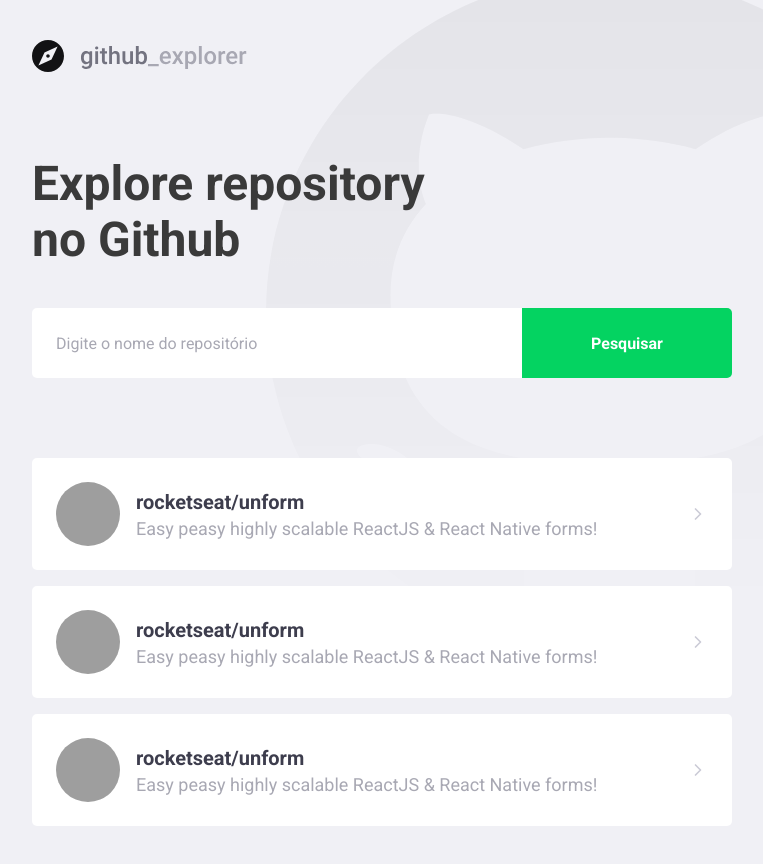
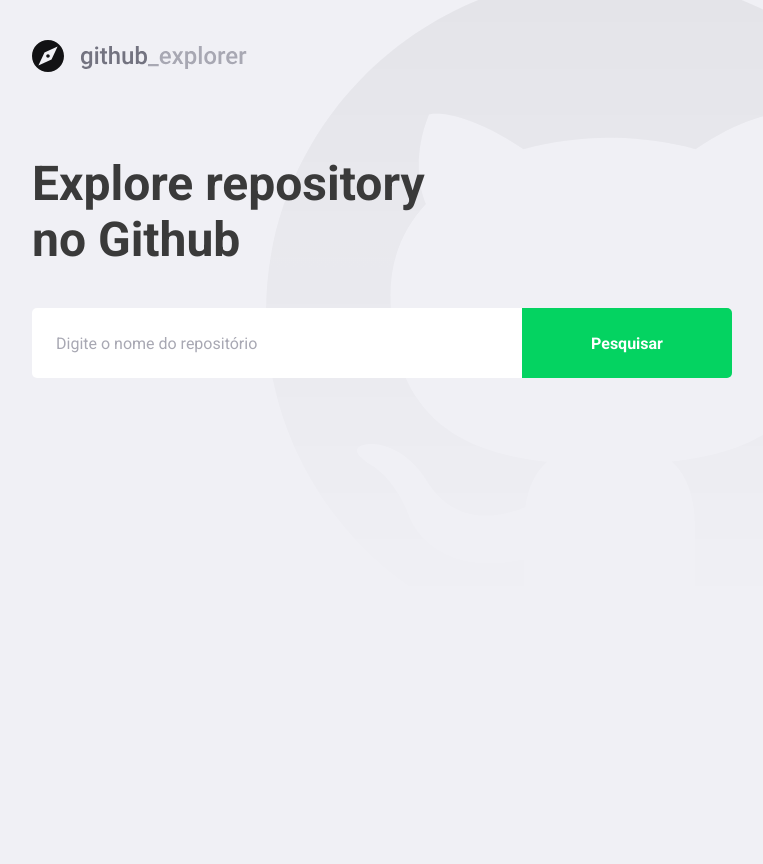
Before and after one commit to bessache/go_stack_bootcamp11-s3-primeiro-projeto-react-New, a React (Create React App) app: page / in a window 1280 px wide. Shown: the whole page, without its empty margins (148-911 px from the left). After the commit the page ends 800 px from the top, so only its background shows below. Built offline with nearby package versions, Linux system fonts and the light colour scheme; grey boxes are pictures that could not be loaded.

Commit message:
commit aula conectando api

```diff
--- a/package.json
+++ b/package.json
@@ -10,6 +10,7 @@
     "@types/node": "^12.0.0",
     "@types/react": "^16.9.0",
     "@types/react-dom": "^16.9.0",
+    "axios": "^0.19.2",
     "polished": "^3.5.2",
     "react": "^16.13.1",
     "react-dom": "^16.13.1",
--- a/src/pages/Dashboard/index.tsx
+++ b/src/pages/Dashboard/index.tsx
@@ -1,52 +1,60 @@
-import React from 'react';
+import React, { useState, FormEvent } from 'react';
 import { FiChevronRight } from 'react-icons/fi';
+import api from '../../services/api';
+
 import logoImg from '../../assets/logo.svg';
 
 import { Title, Form, Repositories } from './styles';
 
+interface Repository {
+  full_name: string;
+  description: string;
+  owner: {
+    login: string;
+    avatar_url: string;
+  };
+}
+
 const Dashboard: React.FC = () => {
+  const [newRepo, setNewRepo] = useState('');
+  const [repositories, setRepositories] = useState<Repository[]>([]);
+  async function handleAddrepository(
+    event: FormEvent<HTMLFormElement>,
+  ): Promise<void> {
+    event.preventDefault();
+    const response = await api.get<Repository>(`repos/${newRepo}`);
+    const repository = response.data;
+
+    setRepositories([...repositories, repository]);
+    setNewRepo('');
+  }
+
   return (
     <>
       <img src={logoImg} alt="Github explore" />
       <Title>Explore repository no Github</Title>
-      <Form>
-        <input placeholder="Digite o nome do repositório" />
+      <Form onSubmit={handleAddrepository}>
+        <input
+          value={newRepo}
+          onChange={(e) => setNewRepo(e.target.value)}
+          placeholder="Digite o nome do repositório"
+        />
         <button type="submit">Pesquisar</button>
       </Form>
       <Repositories>
-        <a href="teste">
+        {repositories.map((repository) => (
+          <a key={repository.full_name} href="teste">
             <img
-            src="https://avatars1.githubusercontent.com/u/2254731?s=460&u=dc1a4fd280cdc3c6977bacf57cbfeb8ba0917f27&v=4"
-            alt="Diego Fernandes"
+              src={repository.owner.avatar_url}
+              alt={repository.owner.login}
             />
             <div>
-            <strong>rocketseat/unform</strong>
-            <p>Easy peasy highly scalable ReactJS & React Native forms! </p>
+              <strong>{repository.full_name}</strong>
+              <p>{repository.description}</p>
             </div>
             <FiChevronRight size={20} />
           </a>
-        <a href="teste">
-          <img
-            src="https://avatars1.githubusercontent.com/u/2254731?s=460&u=dc1a4fd280cdc3c6977bacf57cbfeb8ba0917f27&v=4"
-            alt="Diego Fernandes"
-          />
-          <div>
-            <strong>rocketseat/unform</strong>
-            <p>Easy peasy highly scalable ReactJS & React Native forms! </p>
-          </div>
-          <FiChevronRight size={20} />
-        </a>
-        <a href="teste">
-          <img
-            src="https://avatars1.githubusercontent.com/u/2254731?s=460&u=dc1a4fd280cdc3c6977bacf57cbfeb8ba0917f27&v=4"
-            alt="Diego Fernandes"
-          />
-          <div>
-            <strong>rocketseat/unform</strong>
-            <p>Easy peasy highly scalable ReactJS & React Native forms! </p>
-          </div>
-          <FiChevronRight size={20} />
-        </a>
+        ))}
       </Repositories>
     </>
   );
--- a/src/pages/Dashboard/styles.ts
+++ b/src/pages/Dashboard/styles.ts
@@ -64,7 +64,8 @@ export const Repositories = styled.div`
       border-radius: 50%;
     }
     div {
-      margin-left: 16px;
+      margin: 16px;
+      flex: 1;
       strong {
         font-size: 20px;
         color: #3d3d4d;
--- /dev/null
+++ b/src/services/api.ts
@@ -0,0 +1,7 @@
+import axios from 'axios';
+
+const api = axios.create({
+  baseURL: 'https://api.github.com',
+});
+
+export default api;
```
Also changed, not shown: .eslintrc.json, 1 other file (tests, documents, lock files or other folders). Lines whose indentation alone changed are shown as unchanged.
